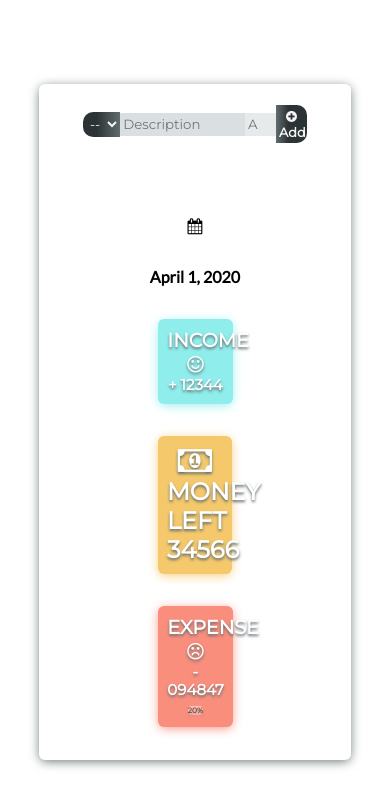
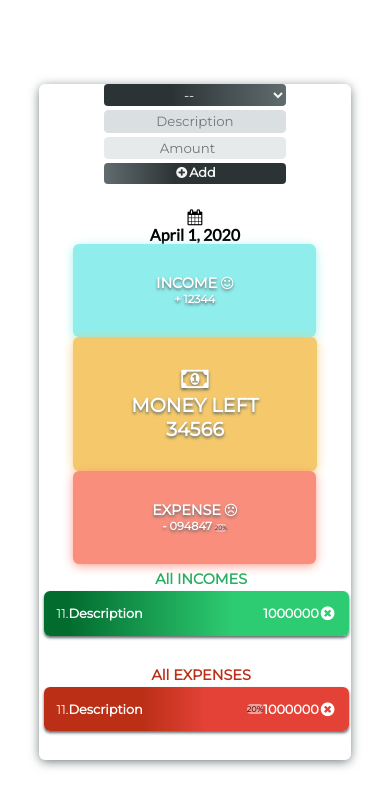
Before and after one commit to ShahrozAhmd/budget_app, a plain HTML site: page index.html in a window 390 px wide. Drawn offline with Linux system fonts and the light colour scheme.

Commit message:
media query added and all statis layout is completed

```diff
--- a/index.html
+++ b/index.html
@@ -16,6 +16,8 @@
 
 <body>
     <div class="main-container">
+
+
         <!-- This container is for getting input from user -->
         <div class="get-data">
             <div class="get-data-flex">
@@ -33,12 +35,33 @@
             </div>
         </div>
 
+
+
         <!-- This container is for Showing all incomes added -->
-        <div class="income-box log"></div>
+        <div class="income-box log">
+
+            <div class="ie-flex">
+                <h1 class="all-income-h1" style="color: #26ae60;">All INCOMES</h1>
+
+                <div class="ie-bar">
+                    <span class="ie-sno">11.</span>
+                    <h3 class="ie-bar-des">Description</h3>
+                    <h4 class="ie-value">1000000</h4>
+                    <span class="ie-cross-btn" ><i class="fa fa-times-circle" style="padding: 2px;"></i></span>
+                </div>
+
+            </div>
+
+
+        </div>
+
+
+
 
         <!-- This container is for showing calculated data -->
         <div class="show-data">
-            <i class="fa fa-calendar"></i> <h4 class="date">April 1, 2020</h4>
+            <i class="fa fa-calendar"></i>
+            <h4 class="date">April 1, 2020</h4>
 
             <div class="cd calculated-income magictime swap">
                 <h2>INCOME <i class="fa fa-smile-o"></i></h2>
@@ -46,9 +69,9 @@
             </div>
 
             <div class="cd amount-left magictime slideDownReturn">
-              <i class="fa fa-money fa-2x"></i>
-              <h2>MONEY LEFT</i>
-              <h2>34566</h2>
+                <i class="fa fa-money fa-2x"></i>
+                <h2>MONEY LEFT</i>
+                    <h2>34566</h2>
             </div>
 
             <div class="cd calculated-expense magictime swap">
@@ -58,8 +81,24 @@
 
         </div>
 
+
+
+
         <!-- This container is for showing all expenses -->
-        <div class="expense-box log"></div>
+        <div class="expense-box log">
+            <div class="ie-flex">
+                <h1 class="all-expense-h1" style="color: #BA2F16;">All EXPENSES</h1>
+
+                <div class="ie-bar expense-only">
+                    <span class="ie-sno">11.</span>
+                    <h3 class="ie-bar-des">Description</h3>
+                    <span class="small-percentage-show">20%</span>
+                    <h4 class="ie-value">1000000</h4>
+                    <span class="ie-cross-btn" ><i class="fa fa-times-circle" style="padding: 2px;"></i></span>
+                </div>
+
+            </div>
+        </div>
     </div>
 
     <!-- custom javascript -->
--- a/style.css
+++ b/style.css
@@ -29,7 +29,8 @@ body {
     box-shadow: 0px 2px 11px -1px rgb(97, 108, 111);
     display: grid;
     grid-template-rows: 15% 1fr;
-    grid-template-columns: 1fr 30% 1fr;
+    grid-template-columns: 35% 30% 35%;
+    padding: 1%;
 }
 
 /* [start] All CSS of container of getting input from user */
@@ -58,12 +59,10 @@ body {
 .des-box {
     width: 40%;
     background-color: #DAE0E2;
-}
-
-.des-box:focus {
     border: 1px solid #DAE0E2;
     outline: none;
 }
+
 
 .add-btn {
     width: 10%;
@@ -80,12 +79,9 @@ body {
 .value-box {
     width: 10%;
     background-color: rgb(230, 234, 235);
+    border: 1px solid rgb(230, 234, 235);
+    outline: none;
 
-}
-
-.value-box:focus {
-    border: 1px solid #DAE0E2;
-    outline: none;
 }
 
 .select-box {
@@ -136,13 +132,11 @@ option {
     width:80%;
     /* border: 1px solid grey; */
     border-radius: 6px;
-    /* box-shadow: 0px 2px 11px -1px rgb(143, 238, 236); */
 
 }
 .calculated-income{
     background-color: rgb(143, 238, 236);
     box-shadow: 0px 2px 11px -1px rgb(143, 238, 236);
-    /* color: #2C3335; */
     color: white;
     text-shadow: 0px 2px 3px #616C6F;
     font-family: 'Lato', sans-serif;
@@ -179,5 +173,101 @@ option {
     font-family: 'Lato', sans-serif;
 
 }
+/* [END] All CSS for showing calculated data  */
 
-/* [END] All CSS for showing calculated data  */
+
+/* [START] All CSS for income list and expense list */
+
+.ie-flex{
+    display: flex;
+    width: 100%;
+    height: inherit;
+    flex-direction: column;
+    justify-content: center;
+    align-items: center;
+    margin: 2%;
+
+}
+
+.income-box *{
+    /* border: 1px solid gray; */
+}
+.ie-bar{
+    margin: 1%;
+    display: flex;
+    width: 100%;
+    justify-content: space-between;
+    padding: 4%;
+    align-items: center;
+    border-radius: 6px;
+    box-shadow: 0px 2px 3px #616C6F;
+    background: linear-gradient(90deg, rgba(2,108,47,1) 8%, rgba(46,204,114,1) 62%);
+    color: white;
+
+}
+.ie-bar-des{
+    flex-grow: 2;
+    max-width: inherit;
+    overflow: hidden;
+    font-size: 0.8em;
+}
+.ie-value,.ie-sno{
+    font-size: 0.8em;
+}
+.ie-cross-btn{
+    cursor: pointer;
+}
+.expense-only{
+    background: linear-gradient(90deg, rgba(186,47,22,1) 32%, rgba(228,66,54,1) 53%);
+}
+
+
+
+/* Media Querries */
+@media(max-width:768px){
+.all-income-h1, .all-expense-h1{
+    font-size: 0.9em;
+}
+
+.calculated-income,.calculated-expense{
+    font-size: 0.6em;
+}
+
+
+}
+
+@media(max-width:425px){
+
+    .main-container{
+        grid-template-rows: repeat(4,1fr);
+        grid-template-columns: 1fr;
+        overflow: scroll;
+    }
+    .show-data{
+        grid-row: 2/3;
+    }
+    .get-data-flex{
+        flex-direction: column;
+        /* justify-content: center;
+        align-items: center; */
+        padding: 15%;
+    }
+    .get-data-element{
+        width: 85%;
+        border-radius: 4px;
+        text-align: center;
+        margin: 2px;
+    }
+    .show-data{
+        margin-top:25px ;
+    }
+    .amount-left{
+        font-size: 0.8em;
+    }
+   .ie-bar{
+       margin-right: 4%;
+   }
+   /* Landscape mode of all devices is not inlcuded */
+
+
+}
```
